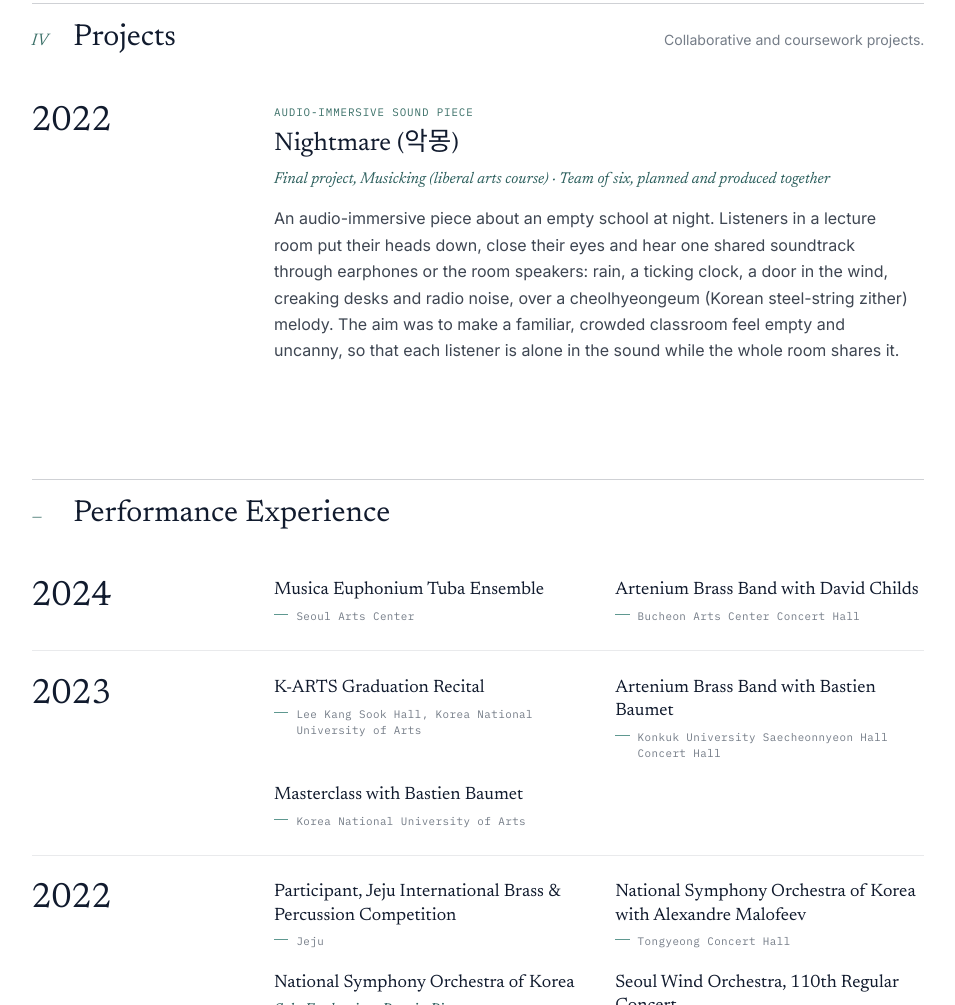
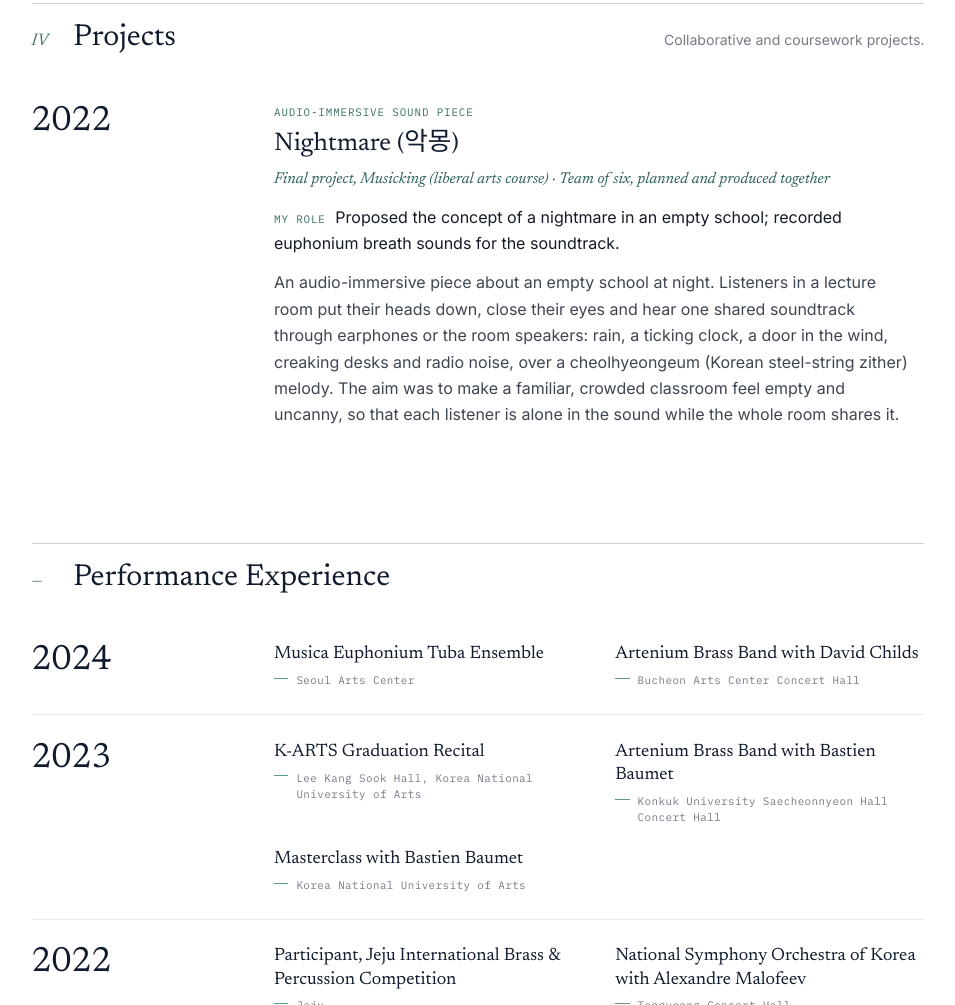
Before and after one commit to hyunsujin/hyunsujin.github.io, a plain HTML site: page index.html in a window 1280 px wide. Shown: the part 7882-8887 px from the top of the page, without its empty margins (298-1253 px from the left). Drawn offline with Linux system fonts and the light colour scheme.

Commit message:
Add my role to the Musicking project entry
Co-Authored-By: Claude Opus 5.5 <noreply@anthropic.com>

```diff
--- a/css/style.css
+++ b/css/style.css
@@ -1047,6 +1047,15 @@ a.btn:hover svg { transform: translate(2px, -2px); }
 }
 .note__context { font-family: var(--serif); font-style: italic; font-size: 0.98rem; color: var(--teal); }
 .note__text { margin-top: 0.35rem; color: var(--ink-2); line-height: 1.65; }
+.note__role { margin-top: 0.35rem; color: var(--ink); line-height: 1.6; }
+.note__role span {
+  margin-right: 0.6rem;
+  font-family: var(--mono);
+  font-size: 0.68rem;
+  letter-spacing: 0.08em;
+  text-transform: uppercase;
+  color: var(--accent-ink);
+}
 
 /* performance record — set like a concert programme */
 .record { margin-top: clamp(3.5rem, 7vw, 6rem); }
--- a/js/components.js
+++ b/js/components.js
@@ -300,6 +300,7 @@
         ${item.kind ? `<p class="note__kind">${esc(item.kind)}</p>` : ""}
         <h4 class="note__title">${esc(item.title)}</h4>
         ${item.context ? `<p class="note__context">${esc(item.context)}</p>` : ""}
+        ${item.role ? `<p class="note__role"><span>My role</span>${esc(item.role)}</p>` : ""}
         ${item.text ? `<p class="note__text">${[].concat(item.text).map(esc).join(" ")}</p>` : ""}
       </div>
     </li>`;
--- a/js/content.js
+++ b/js/content.js
@@ -375,7 +375,7 @@ window.SITE = {
         numeral: "IV",
         title: "Projects",
         note: "Collaborative and coursework projects.",
-        // view: "notes" = text entries (no images): year, kind, title, context, a short description.
+        // view: "notes" = text entries (no images): year, kind, title, context, role (optional), a short description.
         view: "notes",
         items: [
           {
@@ -383,6 +383,7 @@ window.SITE = {
             kind: "Audio-Immersive Sound Piece",
             title: "Nightmare (악몽)",
             context: "Final project, Musicking (liberal arts course) · Team of six, planned and produced together",
+            role: "Proposed the concept of a nightmare in an empty school; recorded euphonium breath sounds for the soundtrack.",
             text: [
               "An audio-immersive piece about an empty school at night.",
               "Listeners in a lecture room put their heads down, close their eyes and hear one shared soundtrack through earphones or the room speakers: rain, a ticking clock, a door in the wind, creaking desks and radio noise, over a cheolhyeongeum (Korean steel-string zither) melody.",
```
Also changed, not shown: 1 other file.
